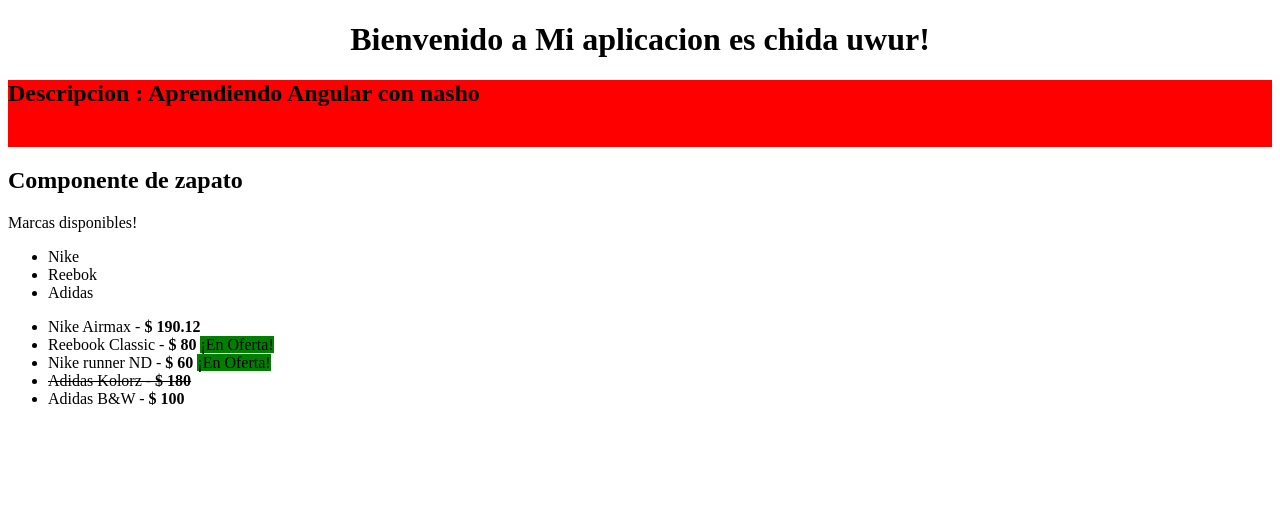
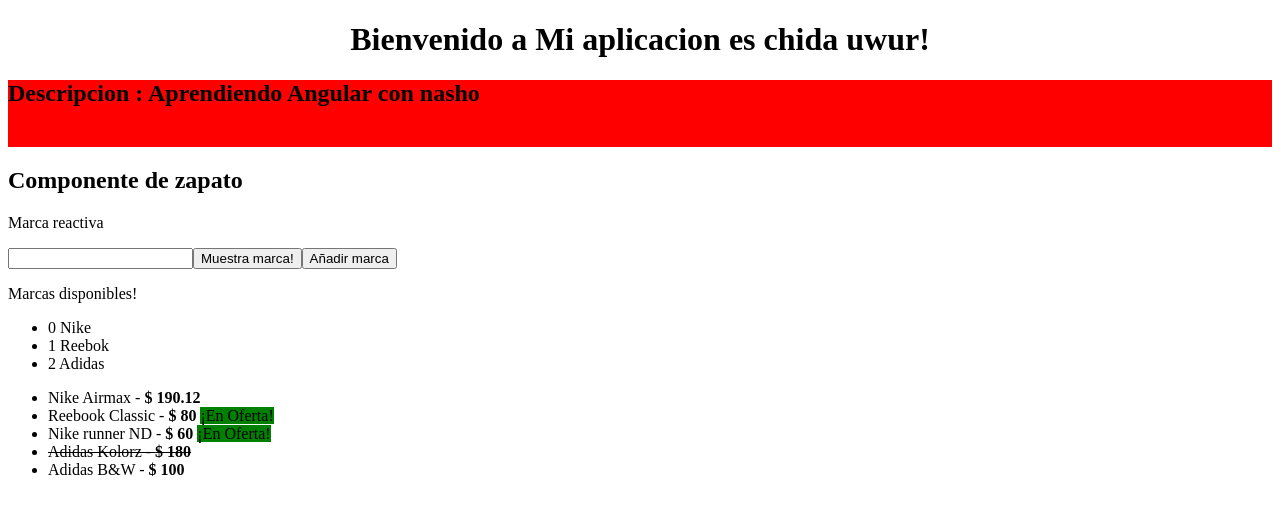
Before and after one commit to SrChach/js_and_frameworks, an Angular app in the folder angular/: page / in a window 1280 px wide. Shown: the top 514 px of the page. Built offline with nearby package versions, Linux system fonts and the light colour scheme.

Commit message:
Two-way data binding

```diff
--- a/angular/src/app/app.module.ts
+++ b/angular/src/app/app.module.ts
@@ -1,5 +1,6 @@
 import { BrowserModule } from '@angular/platform-browser';
 import { NgModule } from '@angular/core';
+import { FormsModule } from '@angular/forms'
 
 import { AppRoutingModule } from './app-routing.module';
 import { AppComponent } from './app.component';
@@ -13,9 +14,9 @@
     ZapatoComponent
   ],
   imports: [
-    BrowserModule.withServerTransition({appId:'angular'}),
     BrowserModule,
-    AppRoutingModule
+    AppRoutingModule,
+    FormsModule
   ],
   providers: [],
   bootstrap: [AppComponent]
--- a/angular/src/app/zapato/zapato.component.html
+++ b/angular/src/app/zapato/zapato.component.html
@@ -1,8 +1,13 @@
 <h2>{{ titulo }}</h2>
+
+<p>Marca reactiva</p>
+<p><input type="text" [(ngModel)]='mi_marca'/>
+<button (click)="getMarca()">Muestra marca!</button><button (click)="anadirMarca()">Añadir marca</button></p>
+<p>{{ mi_marca }}</p>
 
 <p>Marcas disponibles!</p>
 <ul>
-	<li *ngFor="let marca of marcas">{{ marca }}</li>
+	<li *ngFor="let marca of marcas; let i = index">{{ i + ' ' + marca }}</li>
 </ul>
 
 <ul>
@@ -13,3 +18,15 @@
 		<span *ngIf="unzapato.precio <= 80" [style.background]="unzapato.precio <= 80 ? 'green' : 'white'">¡En Oferta!</span>
 	</li>
 </ul>
+
+
+<!--
+<ul [ngSwitch]="color">
+	<li *ngSwitchCase="'yellow'">
+		El color predominante es amarillo
+	</li>
+	<li *ngSwitchCase="'black'">
+		El color predominante es negro
+	</li>
+</ul>
+-->
--- a/angular/src/app/zapato/zapato.component.ts
+++ b/angular/src/app/zapato/zapato.component.ts
@@ -8,10 +8,13 @@
 export class ZapatoComponent implements OnInit{
 	public titulo: string = "Componente de zapato"
 	public zapatos: Array<Zapato>
-	public marcas: String[];
+	public marcas: String[]
+	public color: string
+	public mi_marca: string
 
 	constructor(){
-		this.marcas = new Array();
+		this.color = 'yellow'
+		this.marcas = new Array()
 		this.zapatos = [
 			new Zapato('Nike Airmax', 'Nike', 'Rojo', 190.12, true),
 			new Zapato('Reebook Classic', 'Reebok', 'Blanco', 80, true),
@@ -32,4 +35,12 @@
 				this.marcas.push(actual.marca)
 		})
 	}
+
+	getMarca(){
+		alert(this.mi_marca)
+	}
+
+	anadirMarca(){
+		this.marcas.push(this.mi_marca)
+	}
 }
```
